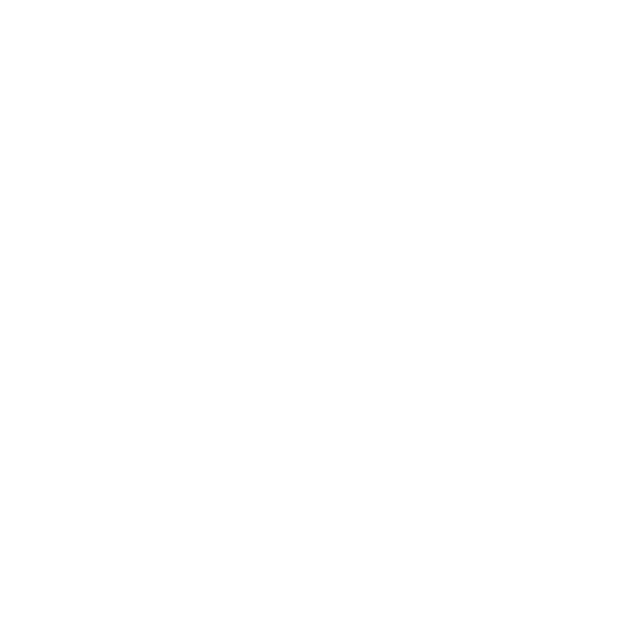
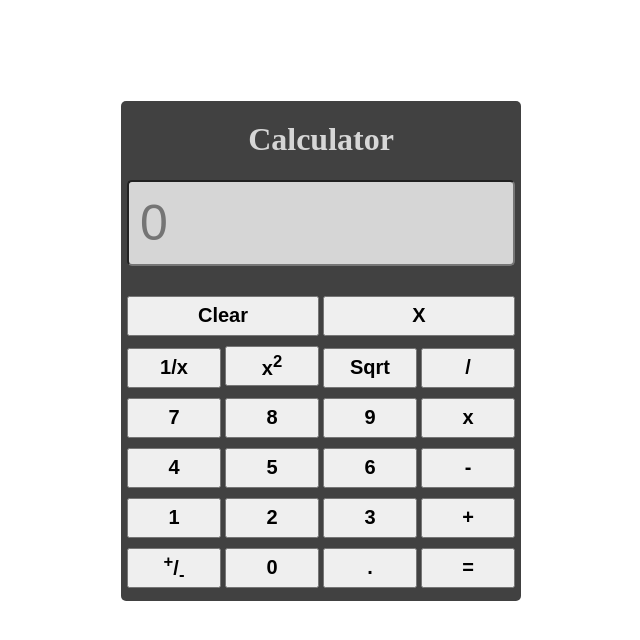
Before and after one commit to lvlFarrukh/JavaScript, a plain HTML site: page calculator/calculator.html in a window 1280 px wide. Shown: the whole page, without its empty margins (319-959 px from the left). Drawn offline with Linux system fonts and the light colour scheme.

Commit message:
Add files via upload

```diff
--- /dev/null
+++ b/calculator/cal_app.js
@@ -0,0 +1,50 @@
+var result = '';
+function getnum(text){
+    result += text;
+    // console.log(result);
+    document.getElementById('result').value = result;
+}
+
+function showResult() {
+    if (result == ''){
+        document.getElementById('result').value = '';
+    }
+    else if (eval(document.getElementById('result').value).toString().split('.').length == 2 && eval(document.getElementById('result').value).toString().split('.')[1].length > 2){
+        document.getElementById('result').value = eval(document.getElementById('result').value).toFixed(2);
+        result = eval(document.getElementById('result').value).toFixed(2);
+    }
+    else{
+        document.getElementById('result').value = eval(document.getElementById('result').value);
+        result = eval(document.getElementById('result').value);
+    }
+}
+
+function clearResult() {
+    result = '';
+    document.getElementById('result').value = '';
+}
+
+function clearOne() {
+    result = result.slice(0, result.length - 1);
+    document.getElementById('result').value = result;
+}
+
+function inverse() {
+    document.getElementById('result').value = (1/eval(result)).toFixed(2);
+    result = (1/eval(result)).toFixed(2);
+}
+
+function square() {
+    document.getElementById('result').value = (eval(result) * eval(result));
+    result = (eval(result) * eval(result));
+}
+
+function squareRoot() {
+    document.getElementById('result').value = (Math.sqrt(eval(result))).toFixed(2);
+    result = (Math.sqrt(eval(result))).toFixed(2);
+}
+
+function absolute() {
+    document.getElementById('result').value = Math.abs(eval(document.getElementById('result').value));
+    result = Math.abs(eval(result));
+}
--- /dev/null
+++ b/calculator/cal_style.css
@@ -0,0 +1,62 @@
+.main_div {
+    width: 400px;
+    height: 500px;
+    background-color: #060606c2;
+    margin: 8% auto;
+    border-radius: 5px;
+}
+
+.main_div > h1 {
+    text-align: center;
+    padding-top: 20px;
+    color: #d6d6d6;
+}
+
+.cal-input {
+    text-align: center;
+}
+
+.cal-input > input{
+    padding-left: 11px;
+    padding-right: 10px;
+    font-size: 50px;
+    width: 363px;
+    height: 80px;
+    border-radius: 5px;
+    background-color: #d6d6d6;
+    /* border-color: none; */
+}
+
+.cal-input > input:focus {
+    border-color: #d6d6d6;
+    outline-color: #d6d6d6;
+
+}
+
+.btns {
+    margin: 30px auto 0px;
+}
+
+.r1 {
+    text-align: center;
+}
+
+.r1 > button {
+    width: 48%;
+    height: 40px;
+    font-size: 20px;
+    font-weight: bolder;
+    /* margin: 0px 2px; */
+}
+
+.r2 {
+    margin: 10px auto;
+    text-align: center;
+}
+
+.r2 > button {
+    width: 23.5%;
+    height: 40px;
+    font-size: 20px;
+    font-weight: bolder;
+}
--- a/calculator/calculator.html
+++ b/calculator/calculator.html
@@ -3,9 +3,62 @@
 <head>
     <meta charset="UTF-8">
     <meta name="viewport" content="width=device-width, initial-scale=1.0">
-    <title>Document</title>
+    <link rel="stylesheet" href="cal_style.css">
+
+    <title>Calculator</title>
 </head>
 <body>
 
+    <div class="main_div">
+
+        <h1>Calculator</h1>
+        <div class="cal-input">
+            <input type="text" name="result" id="result" placeholder="0">
+        </div>
+
+        <div class="btns">
+            <div class="r1">
+                <button onclick="clearResult()">Clear</button>
+                <button onclick="clearOne()">X</button>
+            </div>
+
+            <div class="r2">
+                <button onclick="inverse()">1/x</button>
+                <button onclick="square()">x<sup>2</sup></button>
+                <button onclick="squareRoot()">Sqrt</button>
+                <button onclick="getnum('/')">/</button>
+            </div>
+
+            <div class="r2">
+                <button onclick="getnum('7')">7</button>
+                <button onclick="getnum('8')">8</button>
+                <button onclick="getnum('9')">9</button>
+                <button onclick="getnum('*')">x</button>
+            </div>
+
+            <div class="r2">
+                <button onclick="getnum('4')">4</button>
+                <button onclick="getnum('5')">5</button>
+                <button onclick="getnum('6')">6</button>
+                <button onclick="getnum('-')">-</button>
+            </div>
+
+            <div class="r2">
+                <button onclick="getnum('1')">1</button>
+                <button onclick="getnum('2')">2</button>
+                <button onclick="getnum('3')">3</button>
+                <button onclick="getnum('+')">+</button>
+            </div>
+
+            <div class="r2">
+                <button onclick="absolute()"><sup>+</sup>/<sub>-</sub></button>
+                <button onclick="getnum('0')">0</button>
+                <button onclick="getnum('.')">.</button>
+                <button onclick="showResult()">=</button>
+            </div>
+        </div>
+    </div>
+
 </body>
+<script src="cal_app.js"></script>
 </html>
```
